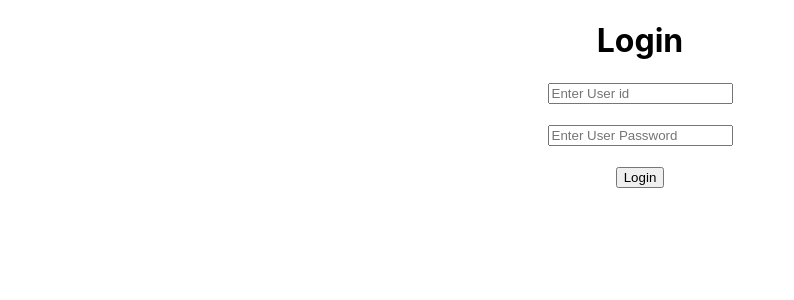
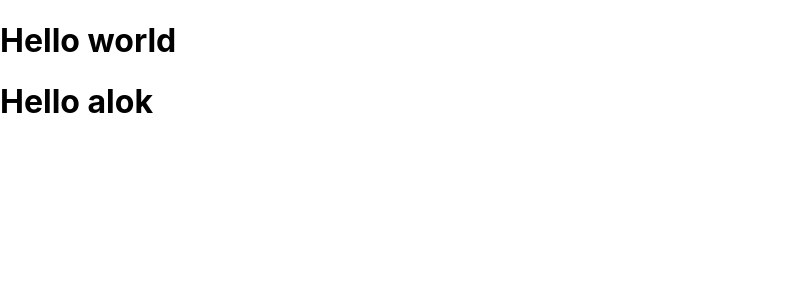
Before and after one commit to codeAlok/React_js_prct, a React (Create React App) app: page / in a window 1280 px wide. Shown: the top 300 px of the page, without its empty margins (0-794 px from the left). Built offline with nearby package versions, Linux system fonts and the light colour scheme.

Commit message:
constructor lifecycle

```diff
--- a/src/App.js
+++ b/src/App.js
@@ -1,5 +1,5 @@
 // import logo from './logo.svg';
-import {useState} from 'react';
+import React,{useState} from 'react';
 import './App.css';
 import User from './User';
 import ClassComp from './ClassComp'; //for state & prop in class_comp
@@ -176,13 +176,39 @@
 // }
 
 
-// *** For Basic form validation ***
-function App() {
-    return(
-        <div className='App'>
-            <Login />
-        </div>
-    )
+// // *** For Basic form validation ***
+// function App() {
+//     return(
+//         <div className='App'>
+//             <Login />
+//         </div>
+//     )
+// }
+
+
+//*** Constructor lifecycle method ***
+class App extends React.Component{
+    // constructor called before render() always as OOPs
+    // so (state) is defined here
+    // Never call api in constructor
+    constructor() {
+        super(); // used to call parent class(React.Component)
+        this.state = {
+            name: "alok"
+        }
+    }
+
+    render() {
+        console.warn("render");
+        return(
+            <div>
+                <h1>Hello world</h1>
+                <h1>Hello {this.state.name}</h1>
+            </div>
+
+        )
+    }
 }
 
+
 export default App;
```
